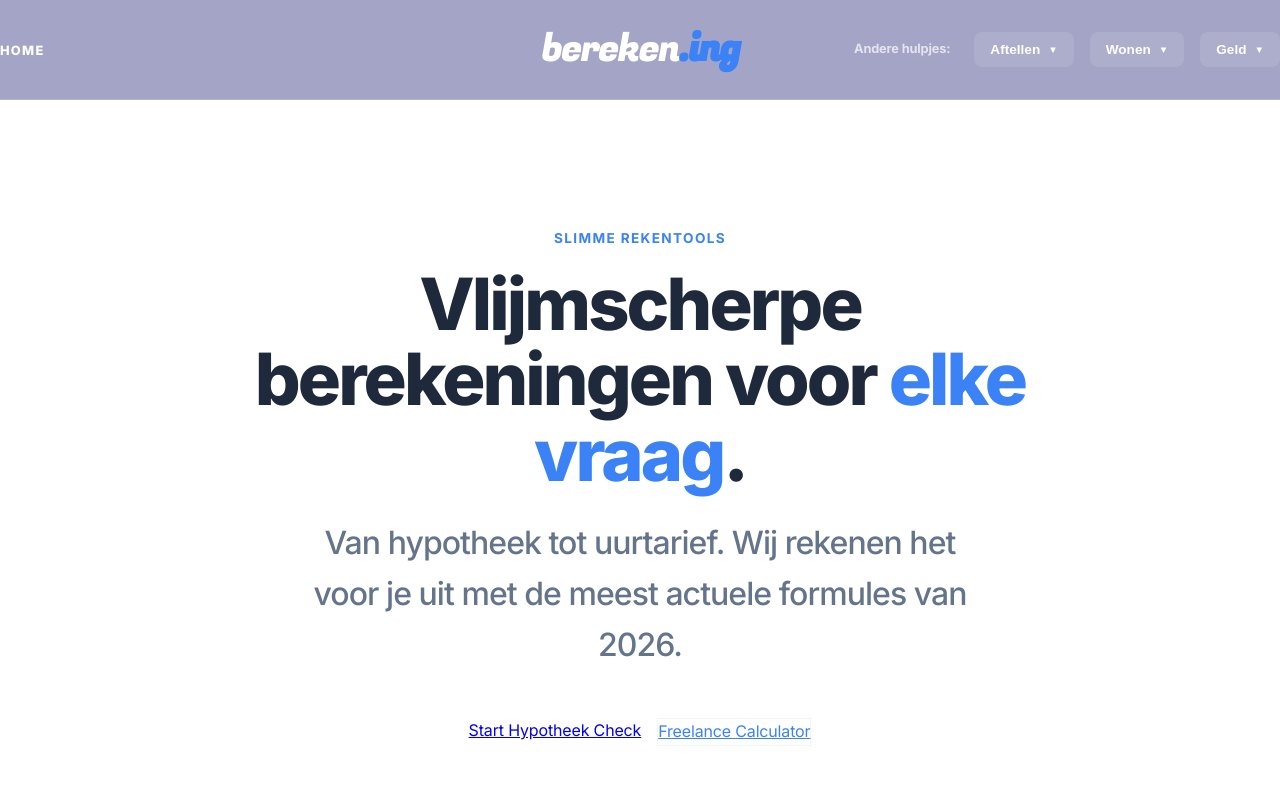
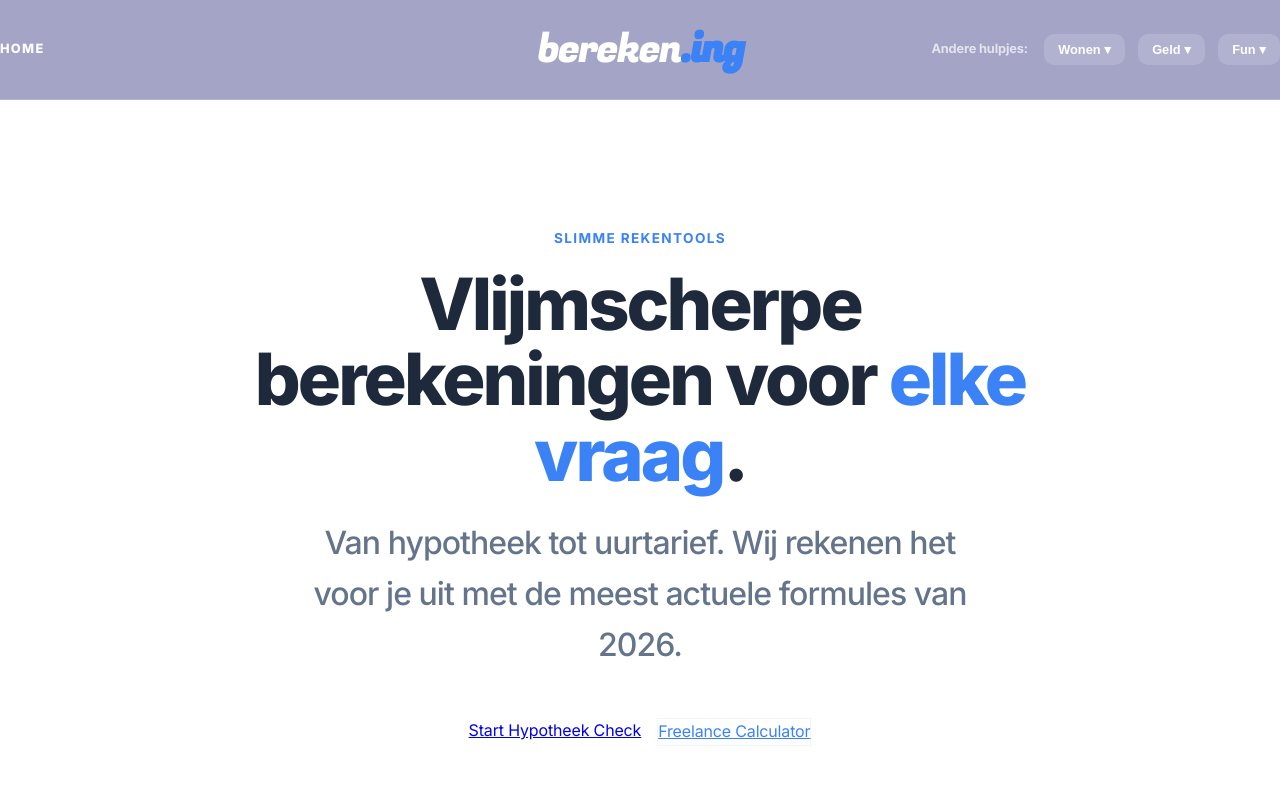
Before and after one commit to sirklaas/bereken.ing, a Next.js app: page / in a window 1280 px wide. Shown: the top 800 px of the page. Built offline with nearby package versions, Linux system fonts and the light colour scheme.

Commit message:
style: move Over ons to footer and finalize ad-optimized dropdown header

```diff
--- a/src/components/Footer.tsx
+++ b/src/components/Footer.tsx
@@ -2,38 +2,61 @@ import Link from "next/link";
 
 export default function Footer() {
   return (
-    <footer style={{ background: "var(--primary)", color: "white", padding: "4rem 0", marginTop: "4rem" }}>
-      <div className="container">
-        <div style={{ display: "grid", gridTemplateColumns: "repeat(auto-fit, minmax(200px, 1fr))", gap: "3rem" }}>
-          <div>
-            <div style={{ fontSize: "1.5rem", fontWeight: 800, marginBottom: "1.5rem", fontFamily: "var(--font-heading)" }}>
-              bereken<span style={{ color: "var(--primary-accent)" }}>.ing</span>
-            </div>
-            <p style={{ color: "var(--secondary)", fontSize: "0.9rem" }}>
-              De meest betrouwbare rekentools voor al je financiële en dagelijkse vragen. Snel, simpel en accuraat.
-            </p>
-          </div>
-          <div>
-            <h4 style={{ marginBottom: "1.5rem" }}>Tools</h4>
-            <ul style={{ listStyle: "none", display: "flex", flexDirection: "column", gap: "0.8rem" }}>
-              <li><Link href="/hypotheek" style={{ color: "var(--secondary)", textDecoration: "none" }}>Hypotheek Berekenen</Link></li>
-              <li><Link href="/studentenlening" style={{ color: "var(--secondary)", textDecoration: "none" }}>Studentenlening</Link></li>
-              <li><Link href="/warmtepomp" style={{ color: "var(--secondary)", textDecoration: "none" }}>Warmtepomp ROI</Link></li>
-              <li><Link href="/kattenchip" style={{ color: "var(--secondary)", textDecoration: "none" }}>Kattenchip</Link></li>
-            </ul>
-          </div>
-          <div>
-            <h4 style={{ marginBottom: "1.5rem" }}>Over Ons</h4>
-            <ul style={{ listStyle: "none", display: "flex", flexDirection: "column", gap: "0.8rem" }}>
-              <li><Link href="/over" style={{ color: "var(--secondary)", textDecoration: "none" }}>Over bereken.ing</Link></li>
-              <li><Link href="/privacy" style={{ color: "var(--secondary)", textDecoration: "none" }}>Privacybeleid</Link></li>
-              <li><Link href="/contact" style={{ color: "var(--secondary)", textDecoration: "none" }}>Contact</Link></li>
-            </ul>
+    <footer style={{
+      padding: "6rem 0",
+      background: "#f8fafc",
+      borderTop: "1px solid var(--border)",
+      marginTop: "auto"
+    }}>
+      <div className="container" style={{
+        display: "grid",
+        gridTemplateColumns: "2fr 1fr 1fr",
+        gap: "4rem"
+      }}>
+
+        {/* About Column */}
+        <div>
+          <h3 style={{ fontSize: "1.2rem", marginBottom: "1.5rem" }}>bereken.ing</h3>
+          <p style={{ fontSize: "0.9rem", color: "var(--secondary)", lineHeight: 1.6, maxWidth: "300px" }}>
+            De slimste en vlijmscherpe rekentools voor al je dagelijkse vragen. Van financiën tot vrije tijd.
+          </p>
+          <div style={{ marginTop: "2rem" }}>
+            <Link href="/over" style={{
+              fontSize: "0.9rem",
+              fontWeight: 700,
+              color: "var(--primary-accent)",
+              textDecoration: "none"
+            }}>
+              Over ons & Contact →
+            </Link>
           </div>
         </div>
-        <div style={{ borderTop: "1px solid rgba(255,255,255,0.1)", marginTop: "3rem", paddingTop: "2rem", textAlign: "center", color: "var(--secondary)", fontSize: "0.8rem" }}>
+
+        {/* Categories */}
+        <div>
+          <h4 style={{ fontSize: "0.9rem", textTransform: "uppercase", letterSpacing: "0.1em", marginBottom: "1.5rem" }}>Tools</h4>
+          <div style={{ display: "grid", gap: "0.8rem" }}>
+            <Link href="/hypotheek" style={{ fontSize: "0.9rem", color: "var(--secondary)", textDecoration: "none" }}>Hypotheek</Link>
+            <Link href="/ai" style={{ fontSize: "0.9rem", color: "var(--secondary)", textDecoration: "none" }}>AI Besparing</Link>
+            <Link href="/wonen/zonnepanelen" style={{ fontSize: "0.9rem", color: "var(--secondary)", textDecoration: "none" }}>Zonnepanelen</Link>
+          </div>
+        </div>
+
+        {/* Legal */}
+        <div>
+          <h4 style={{ fontSize: "0.9rem", textTransform: "uppercase", letterSpacing: "0.1em", marginBottom: "1.5rem" }}>Juridisch</h4>
+          <div style={{ display: "grid", gap: "0.8rem" }}>
+            <Link href="/privacy" style={{ fontSize: "0.9rem", color: "var(--secondary)", textDecoration: "none" }}>Privacy</Link>
+            <Link href="/voorwaarden" style={{ fontSize: "0.9rem", color: "var(--secondary)", textDecoration: "none" }}>Voorwaarden</Link>
+          </div>
+        </div>
+
+      </div>
+
+      <div className="container" style={{ marginTop: "4rem", paddingTop: "2rem", borderTop: "1px solid #e2e8f0", textAlign: "center" }}>
+        <p style={{ fontSize: "0.8rem", color: "var(--secondary)" }}>
           &copy; {new Date().getFullYear()} bereken.ing. Alle rechten voorbehouden.
-        </div>
+        </p>
       </div>
     </footer>
   );
--- a/src/components/Header.tsx
+++ b/src/components/Header.tsx
@@ -2,20 +2,10 @@
 
 import Link from "next/link";
 import { useState, useEffect } from "react";
-import { usePathname } from "next/navigation";
 
 const CATEGORIES = [
   {
-    name: "Aftellen & Fun",
-    links: [
-      { name: "8-Ball", href: "/fun/8ball" },
-      { name: "Kerst", href: "/fun/kerst" },
-      { name: "Death Clock", href: "/fun/dagentot" },
-      { name: "I Ching", href: "/fun/iching" },
-    ]
-  },
-  {
-    name: "Wonen & Energie",
+    name: "Wonen",
     links: [
       { name: "Hypotheek", href: "/hypotheek" },
       { name: "Zonnepanelen", href: "/wonen/zonnepanelen" },
@@ -24,12 +14,20 @@ const CATEGORIES = [
     ]
   },
   {
-    name: "Geld & Verzekeringen",
+    name: "Geld",
     links: [
-      { name: "Autoverzekering", href: "/geld/autokosten" },
-      { name: "Inboedel", href: "/geld/inboedelverzekering" },
-      { name: "Reisverzekering", href: "/geld/reisverzekering" },
-      { name: "Levensverzekering", href: "/geld/levensverzekering" },
+      { name: "Verzekeringen", href: "/geld/autokosten" },
+      { name: "Vaste Lasten", href: "/vaste-lasten" },
+      { name: "Uurtarief", href: "/uurtarief" },
+    ]
+  },
+  {
+    name: "Fun",
+    links: [
+      { name: "Magische 8-Ball", href: "/fun/8ball" },
+      { name: "Kerst Countdown", href: "/fun/kerst" },
+      { name: "Death Clock", href: "/fun/dagentot" },
+      { name: "I Ching", href: "/fun/iching" },
     ]
   }
 ];
@@ -55,22 +53,26 @@ export default function Header() {
       height: "100px"
     }}>
       <div className="container" style={{
-        display: "grid",
-        gridTemplateColumns: "1fr auto 1fr",
+        position: "relative",
+        display: "flex",
+        justifyContent: "space-between",
         alignItems: "center",
-        height: "100%",
-        width: "100%"
+        height: "100%"
       }}>
 
-        {/* Left Side: Home link */}
-        <div>
-          <Link href="/" style={{ color: "white", textDecoration: "none", fontWeight: 800, fontSize: "0.8rem", letterSpacing: "0.1em" }}>HOME</Link>
-        </div>
+        {/* Left: Home */}
+        <Link href="/" style={{ color: "white", textDecoration: "none", fontWeight: 800, fontSize: "0.8rem", letterSpacing: "0.1em" }}>HOME</Link>
 
-        {/* Center Side: Logo (Absolute Center) */}
-        <div style={{ textAlign: "center" }}>
+        {/* Center: Logo (Absolute Center) */}
+        <div style={{
+          position: "absolute",
+          left: "50%",
+          top: "50%",
+          transform: "translate(-50%, -50%)",
+          textAlign: "center"
+        }}>
           <Link href="/" style={{
-            fontSize: "2.4rem",
+            fontSize: "2.5rem",
             fontWeight: 400,
             textDecoration: "none",
             fontFamily: "var(--font-heading)",
@@ -81,11 +83,11 @@ export default function Header() {
           </Link>
         </div>
 
-        {/* Right Side: Dropdown Menu */}
-        <div style={{ display: "flex", justifyContent: "flex-end", alignItems: "center", gap: "1.5rem" }}>
+        {/* Right: "Andere hulpjes:" + Dropdowns */}
+        <div style={{ display: "flex", alignItems: "center", gap: "1rem" }}>
           <span style={{ color: "rgba(255,255,255,0.7)", fontSize: "0.8rem", fontWeight: 700 }}>Andere hulpjes:</span>
 
-          <div style={{ display: "flex", gap: "1rem" }}>
+          <div style={{ display: "flex", gap: "0.8rem" }}>
             {CATEGORIES.map((cat) => (
               <div
                 key={cat.name}
@@ -93,23 +95,17 @@ export default function Header() {
                 onMouseLeave={() => setOpenDropdown(null)}
                 style={{ position: "relative" }}
               >
-                <button
-                  onClick={() => setOpenDropdown(openDropdown === cat.name ? null : cat.name)}
-                  style={{
-                    background: "rgba(255,255,255,0.1)",
-                    border: "none",
-                    color: "white",
-                    fontSize: "0.85rem",
-                    fontWeight: 700,
-                    padding: "0.6rem 1rem",
-                    borderRadius: "8px",
-                    cursor: "pointer",
-                    display: "flex",
-                    alignItems: "center",
-                    gap: "0.5rem"
-                  }}
-                >
-                  {cat.name.split(" ")[0]} <span style={{ fontSize: "0.6rem" }}>▼</span>
+                <button style={{
+                  background: "rgba(255,255,255,0.15)",
+                  border: "none",
+                  color: "white",
+                  fontSize: "0.8rem",
+                  fontWeight: 800,
+                  padding: "0.5rem 0.9rem",
+                  borderRadius: "10px",
+                  cursor: "pointer"
+                }}>
+                  {cat.name} ▾
                 </button>
 
                 {openDropdown === cat.name && (
@@ -117,14 +113,14 @@ export default function Header() {
                     position: "absolute",
                     top: "100%",
                     right: 0,
-                    width: "240px",
+                    width: "220px",
                     background: "white",
-                    borderRadius: "12px",
+                    borderRadius: "14px",
                     boxShadow: "0 20px 40px rgba(0,0,0,0.15)",
                     padding: "0.8rem",
                     marginTop: "0.5rem",
                     display: "grid",
-                    gap: "0.3rem",
+                    gap: "0.2rem",
                     animation: "slideUp 0.2s ease-out"
                   }}>
                     {cat.links.map(link => (
@@ -138,8 +134,7 @@ export default function Header() {
                           color: "var(--heading-color)",
                           fontWeight: 600,
                           padding: "0.6rem 0.8rem",
-                          borderRadius: "6px",
-                          transition: "var(--transition)"
+                          borderRadius: "8px"
                         }}
                         className="dropdown-item"
                       >
@@ -157,7 +152,6 @@ export default function Header() {
         .dropdown-item:hover {
           background: #f1f5f9;
           color: var(--primary-accent);
-          transform: translateX(3px);
         }
       `}</style>
     </header>
```
